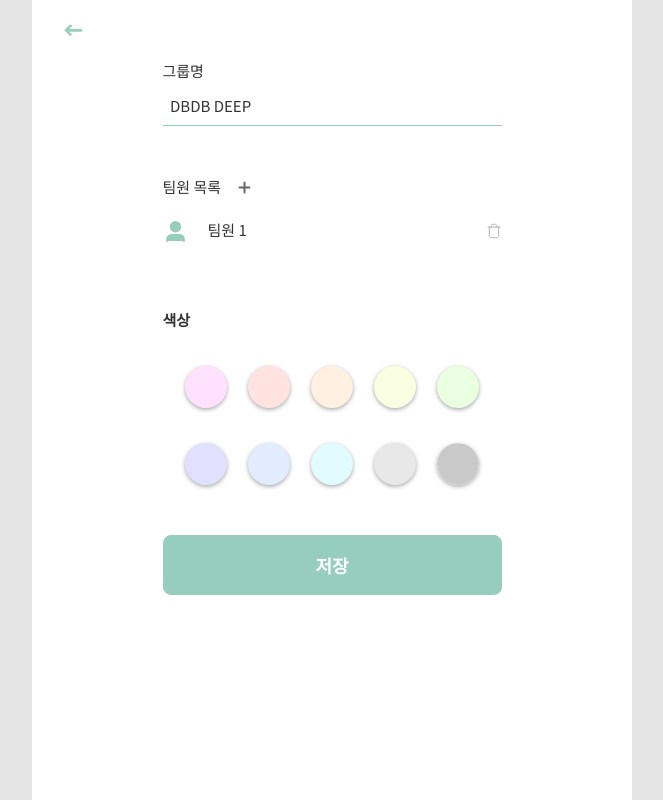
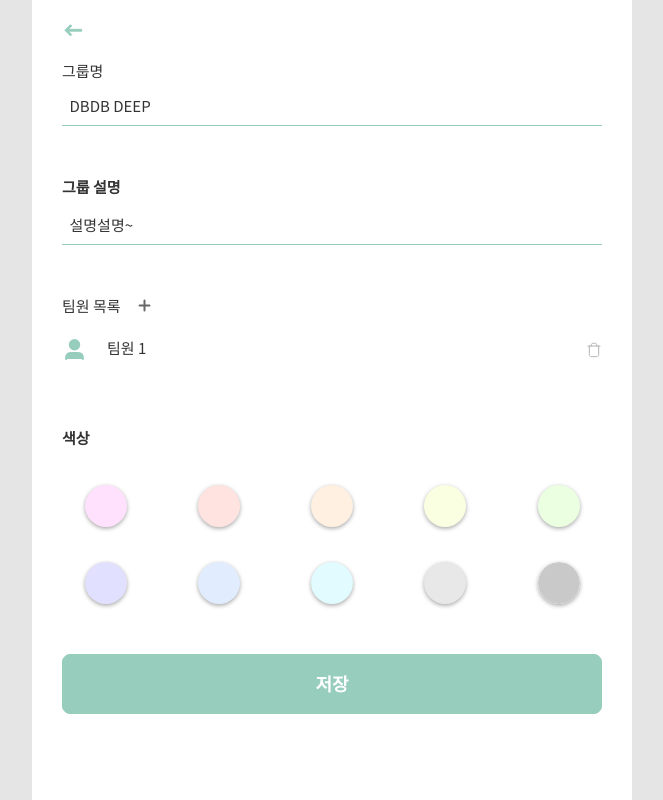
Before and after one commit to prgrms-web-devcourse-final-project/WEB1_1_ALL-I_FE, a React (Vite) app: page /group/1/edit in a window 1280 px wide. Shown: the whole page, without its empty margins (308-971 px from the left). Built offline with nearby package versions, Linux system fonts and the light colour scheme; a web font is replaced by a local one.

Commit message:
feat: 그룹 생성 및 수정 페이지 설명 input 추가 및 데이터 콘솔 확인

```diff
--- a/src/hooks/useGroupEditForm.ts
+++ b/src/hooks/useGroupEditForm.ts
@@ -2,19 +2,25 @@ import { useState } from "react";
 
 interface UseGroupEditProps {
   initialColor: string;
+  description: string;
 }
 
-function useGroupEditForm({ initialColor }: UseGroupEditProps) {
-  const [formData, setFormData] = useState(initialColor);
+function useGroupEditForm(initialState: UseGroupEditProps) {
+  const [formData, setFormData] = useState(initialState);
 
-  const handleChange = (value: string) => {
-    setFormData(value);
+  const handleChange = (name: keyof UseGroupEditProps) => (value: string) => {
+    setFormData((prev) => ({
+      ...prev,
+      [name]: value,
+    }));
   };
 
-  const handleSubmit = (e: React.FormEvent<HTMLFormElement>) => {
-    e.preventDefault();
-    console.log(formData);
-  };
+  const handleSubmit =
+    (callback: (data: UseGroupEditProps) => void) =>
+    (e: React.FormEvent<HTMLFormElement>) => {
+      e.preventDefault();
+      callback(formData); // formData를 전달해 콜백 실행
+    };
 
   return {
     formData,
--- a/src/hooks/useGroupNewForm.ts
+++ b/src/hooks/useGroupNewForm.ts
@@ -3,6 +3,7 @@ import { useState } from "react";
 interface FormData {
   groupName: string;
   color: string;
+  description: string;
 }
 
 function useGroupNewForm(initialState: FormData) {
--- a/src/pages/group/edit/GroupEditPage.style.ts
+++ b/src/pages/group/edit/GroupEditPage.style.ts
@@ -1,12 +1,16 @@
 import styled from "styled-components";
 
 export const Wrapper = styled.form`
-  max-width: 339px;
+  max-width: 100%;
   width: 100%;
   margin: 0 auto;
   display: flex;
   flex-direction: column;
   gap: 50px;
+
+  > button {
+    width: 100%;
+  }
 `;
 
 export const GroupComtainer = styled.div`
--- a/src/pages/group/edit/GroupEditPage.tsx
+++ b/src/pages/group/edit/GroupEditPage.tsx
@@ -2,11 +2,13 @@ import * as Styled from "./GroupEditPage.style";
 import Button from "@/components/common/Button/Button";
 import CircleInput from "@/components/common/Circle/CircleInput";
 import MemberList from "@/components/feature/GroupNewPage/MemberList";
+import TextInput from "@/components/common/TextInput/TextInput";
 import useGroupEditForm from "@/hooks/useGroupEditForm";
 
 interface GroupEditPageProps {
   groupName?: string;
   color?: string;
+  description?: string;
 }
 
 // 수정 페이지에서는 color랑 description 만 변경됨.
@@ -14,21 +16,36 @@ interface GroupEditPageProps {
 function GroupEditPage({
   groupName = "DBDB DEEP",
   color = "#c9c9c9",
+  description = "설명설명~",
 }: GroupEditPageProps) {
   const { formData, handleChange, handleSubmit } = useGroupEditForm({
     initialColor: color,
+    description,
   });
 
+  const onSubmit = (data: typeof formData) => {
+    console.log(data); // 제출된 데이터 처리
+  };
+
   return (
-    <Styled.Wrapper onSubmit={handleSubmit}>
+    <Styled.Wrapper onSubmit={handleSubmit(onSubmit)}>
       <Styled.GroupComtainer>
         <p>그룹명</p>
         <Styled.GroupNameBorder>{groupName}</Styled.GroupNameBorder>
       </Styled.GroupComtainer>
+      <TextInput
+        name="description"
+        type="text"
+        label="그룹 설명"
+        placeholder="그룹 설명을 작성해주세요."
+        required
+        value={formData.description}
+        onChange={handleChange("description")}
+      />
       <MemberList />
       <CircleInput
-        defaultColor={formData}
-        onChange={(value) => handleChange(value)}
+        defaultColor={formData.initialColor}
+        onChange={(value) => handleChange("initialColor")(value)}
       />
       <Button children="저장" buttonType="primaryLarge" type="submit" />
     </Styled.Wrapper>
--- a/src/pages/group/new/GroupNewPage.style.ts
+++ b/src/pages/group/new/GroupNewPage.style.ts
@@ -1,10 +1,13 @@
 import styled from "styled-components";
 
 export const Wrapper = styled.form`
-  width: 339px;
-  padding: 80px 0;
+  width: 100%;
   margin: 0 auto;
   display: flex;
   flex-direction: column;
   gap: 50px;
+
+  > button {
+    width: 100%;
+  }
 `;
--- a/src/pages/group/new/GroupNewPage.tsx
+++ b/src/pages/group/new/GroupNewPage.tsx
@@ -9,6 +9,7 @@ function GroupNewPage() {
   const { formData, handleChange, handleSubmit } = useGroupNewForm({
     groupName: "",
     color: "",
+    description: "",
   });
 
   const onSubmit = (data: typeof formData) => {
@@ -26,6 +27,15 @@ function GroupNewPage() {
         value={formData.groupName}
         onChange={handleChange("groupName")}
       />
+      <TextInput
+        name="description"
+        type="text"
+        label="그룹 설명"
+        placeholder="그룹 설명을 작성해주세요."
+        required
+        value={formData.description}
+        onChange={handleChange("description")}
+      />
       <MemberList />
       <CircleInput
         defaultColor="#000"
```
